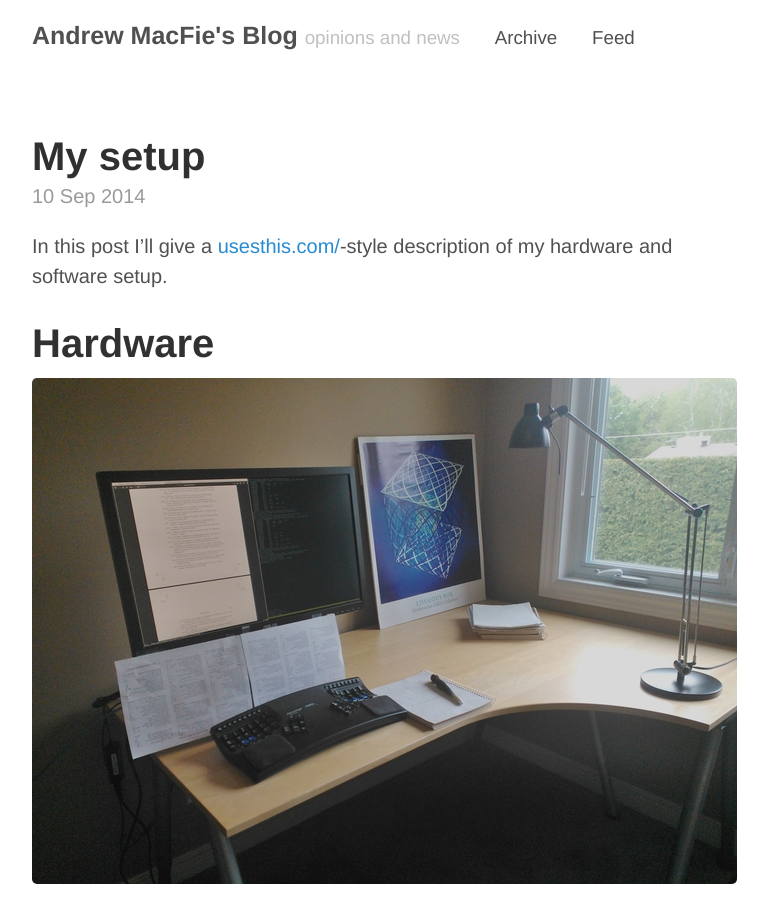
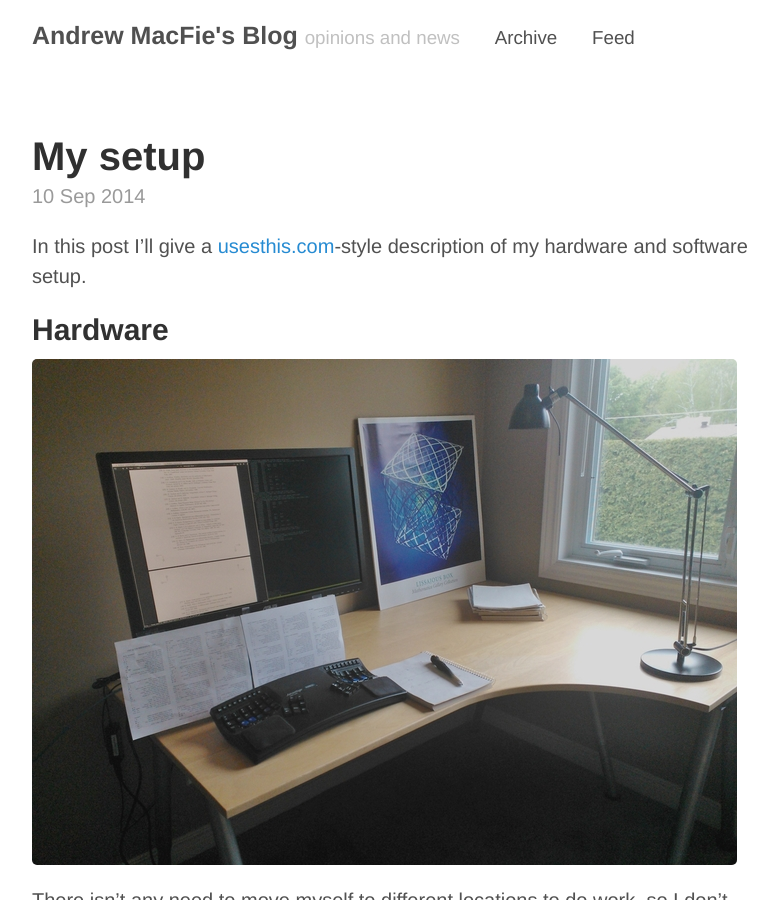
Before and after one commit to amacfie/amacfie.github.io, a Jekyll site: the page built from _posts/2014-09-10-setup.md, in a window 1280 px wide and 900 px high. Shown: the whole window, without its empty margins (248-1026 px from the left). Built offline with Jekyll 4.4.1, drawn with Linux system fonts in a browser that asks for light colours; comment, search, counter and statistics services are not loaded.

```diff
--- a/_posts/2014-09-10-setup.md
+++ b/_posts/2014-09-10-setup.md
@@ -3,10 +3,10 @@ layout: post
 title: My setup
 ---
 
-In this post I'll give a [usesthis.com/](http://usesthis.com/)-style description
+In this post I'll give a [usesthis.com](http://usesthis.com/)-style description
 of my hardware and software setup.
 
-#Hardware
+##Hardware
 
 ![My desk](/public/desksmall.jpg)
 
@@ -20,7 +20,7 @@ keyboard style.
 I don't use a mouse, so I can put a pad of paper conveniently right next to my
 keyboard.
 
-#Software
+##Software
 
 The first things to note about software are that I use Linux, specifically, the
 latest Ubuntu LTS version, and that I tend to go for keyboard-accessible
```
